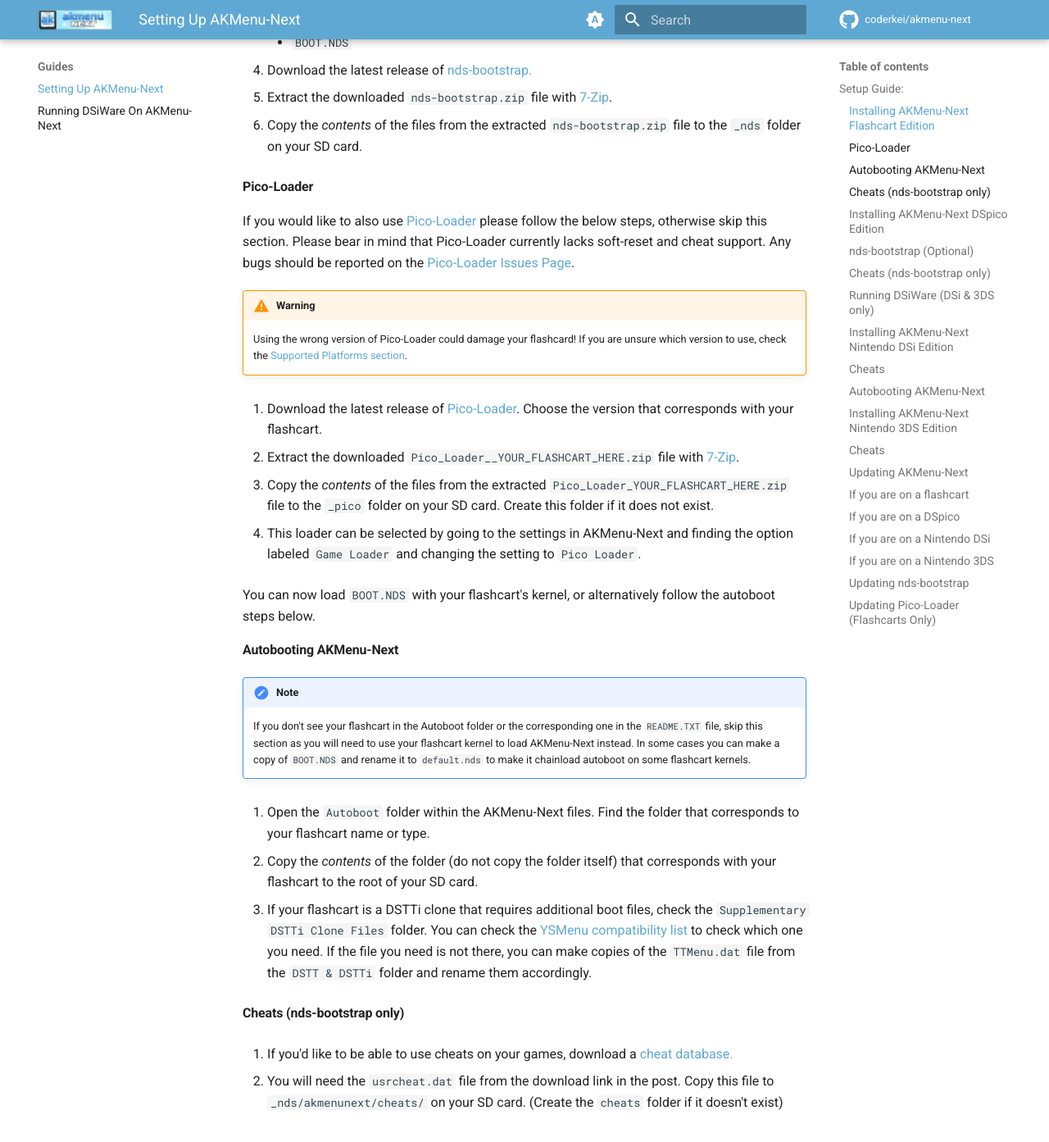
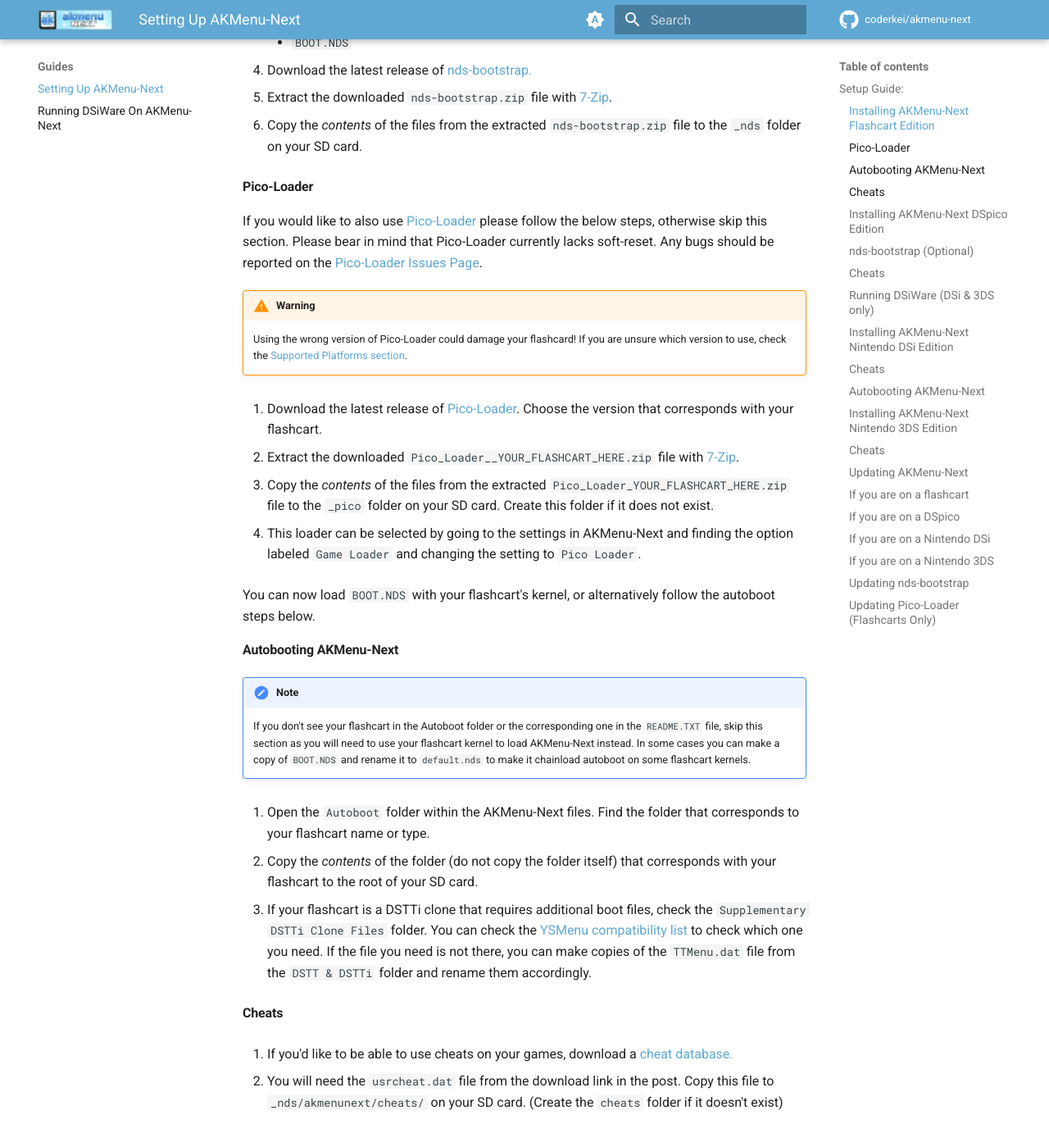
Before and after one commit to coderkei/akmenu-next-docs, an MkDocs documentation site: the page built from docs/guides/akmenu-next.md, in a window 1280 px wide and 1400 px high, scrolled down 681 px. Shown: the top 1393 px of the window at 82% size. Built offline with MkDocs 1.6.1 and Material for MkDocs 9.7.7, drawn with Linux system fonts in a browser that asks for light colours; comment, search, counter and statistics services are not loaded.

Commit message:
Update akmenu-next.md

```diff
--- a/docs/guides/akmenu-next.md
+++ b/docs/guides/akmenu-next.md
@@ -35,7 +35,7 @@
     #### Pico-Loader
 
     If you would like to also use [Pico-Loader](https://github.com/LNH-team/pico-loader/) please follow the below steps, otherwise skip this section.
-    Please bear in mind that Pico-Loader currently lacks soft-reset and cheat support. Any bugs should be reported on the [Pico-Loader Issues Page](https://github.com/LNH-team/pico-loader/issues).
+    Please bear in mind that Pico-Loader currently lacks soft-reset. Any bugs should be reported on the [Pico-Loader Issues Page](https://github.com/LNH-team/pico-loader/issues).
 
     !!! warning
         Using the wrong version of Pico-Loader could damage your flashcard!
@@ -63,7 +63,7 @@
 
     1. If your flashcart is a DSTTi clone that requires additional boot files, check the `Supplementary DSTTi Clone Files` folder. You can check the [YSMenu compatibility list](https://www.flashcarts.net/ysmenu-compat-ext) to check which one you need. If the file you need is not there, you can make copies of the `TTMenu.dat` file from the `DSTT & DSTTi` folder and rename them accordingly.
 
-    #### Cheats (nds-bootstrap only)
+    #### Cheats
 
     1. If you'd like to be able to use cheats on your games, download a [cheat database.](https://gbatemp.net/threads/deadskullzjrs-nds-i-cheat-databases.488711)
 
@@ -107,7 +107,7 @@
 
     You can now load `BOOT.NDS` from Pico-Launcher kernel, or alternatively autoboot by using the `_picoboot.nds` file.
 
-    #### Cheats (nds-bootstrap only)
+    #### Cheats
 
     1. If you'd like to be able to use cheats on your games, download a [cheat database.](https://gbatemp.net/threads/deadskullzjrs-nds-i-cheat-databases.488711)
 
```
Also changed, not shown: other parts of docs/guides/akmenu-next.md (+1 -1 lines).
